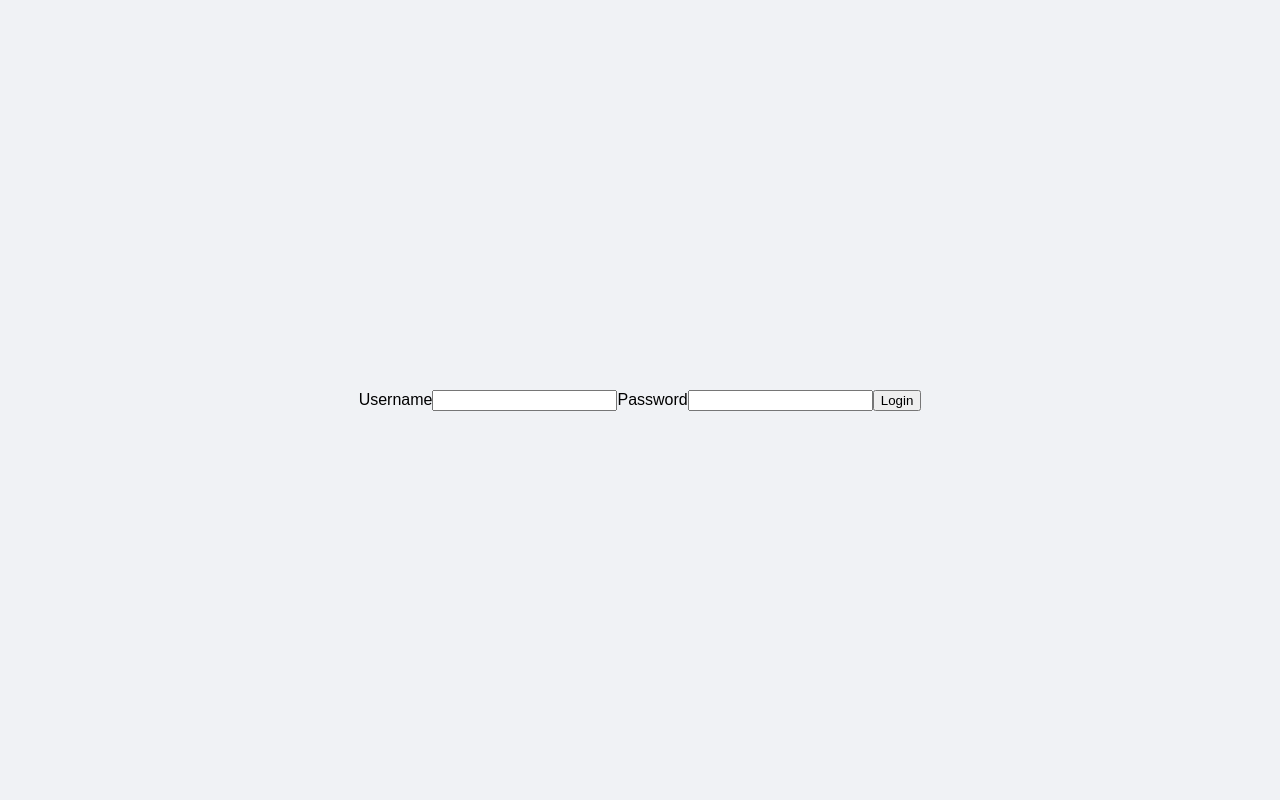
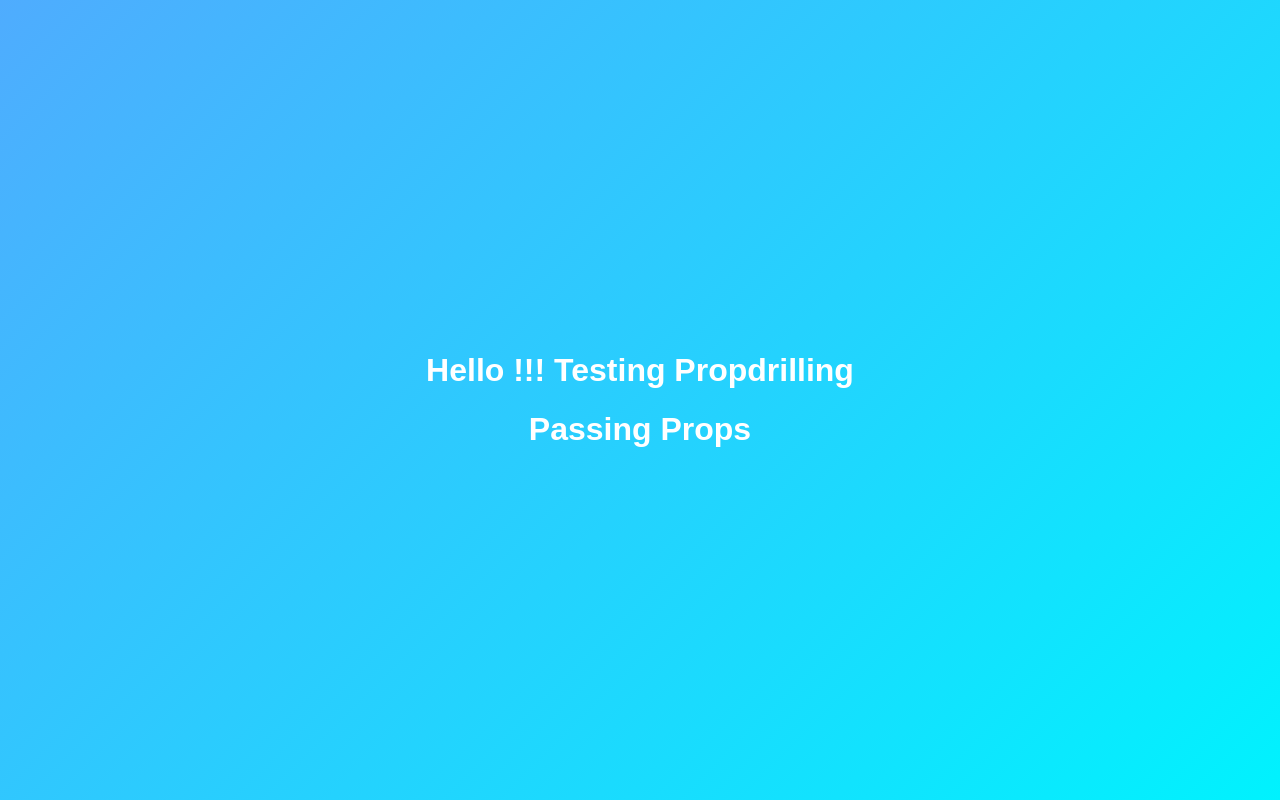
Before and after one commit to alokuidev/shortcircuitevaluation, a React (Create React App) app: page / in a window 1280 px wide. Built offline with nearby package versions, Linux system fonts and the light colour scheme.

Commit message:
props drilling example

```diff
--- a/src/App.js
+++ b/src/App.js
@@ -1,7 +1,9 @@
 // import Counter from "./hooks/ComponentUSeState/Counter";
 // import State from "./State";
 
-import RefFun from "./hooks/ComponentUseRef/ForwardrefParent";
+import Propdrilling from "./hooks/ComponentUseRef/Propdrilling";
+
+// import RefFun from "./hooks/ComponentUseRef/ForwardrefParent";
 
 // import Useref from "./hooks/ComponentUseRef/Useref";
 
@@ -40,7 +42,8 @@ function App() {
         {/* <Pokemon/> */}
         {/* <Asyncpokemon/> */}
         {/* <Useref/> */}
-        <RefFun/>
+        {/* <RefFun/> */}
+        <Propdrilling/>
     </>
   );
 }
--- a/src/hooks/ComponentUseRef/ForwardrefChild18.jsx
+++ b/src/hooks/ComponentUseRef/ForwardrefChild18.jsx
@@ -1,4 +1,4 @@
-import { forwardRef, useId } from "react"
+import { useId } from "react"
 
 export const BeforeReact19 = (props, ref) =>{
     const id = useId();
--- /dev/null
+++ b/src/hooks/ComponentUseRef/Propdrilling.css
@@ -0,0 +1,13 @@
+body {
+    margin: 0;
+    height: 100vh;
+    display: flex;
+    justify-content: center;
+    align-items: center;
+    background: linear-gradient(135deg, #4facfe, #00f2fe);
+    font-family: Arial, sans-serif;
+  }
+  h1 {
+    color: white;
+    text-align: center;
+  }
--- /dev/null
+++ b/src/hooks/ComponentUseRef/Propdrilling.jsx
@@ -0,0 +1,22 @@
+import './Propdrilling.css';
+
+const ChildComponent = ({ data }) => {
+    return <GranChildComponent data={data}/>
+};
+const GranChildComponent = ({ data }) => {
+    return <GreatGranChildComponent data={data}/>
+};
+const GreatGranChildComponent = ({ data }) => {
+    return <h1>{data}</h1>;
+};
+
+const Propdrilling = () => {
+    return (
+        <>
+            <h1>Hello !!! Testing Propdrilling</h1>
+            <ChildComponent data="Passing Props" />
+        </>
+    );
+};
+
+export default Propdrilling;
```
